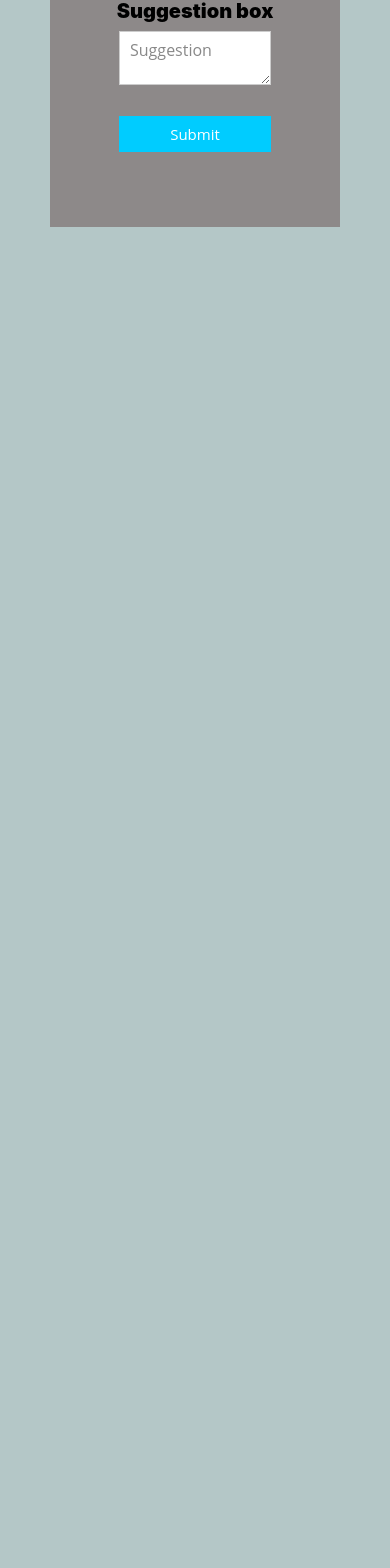
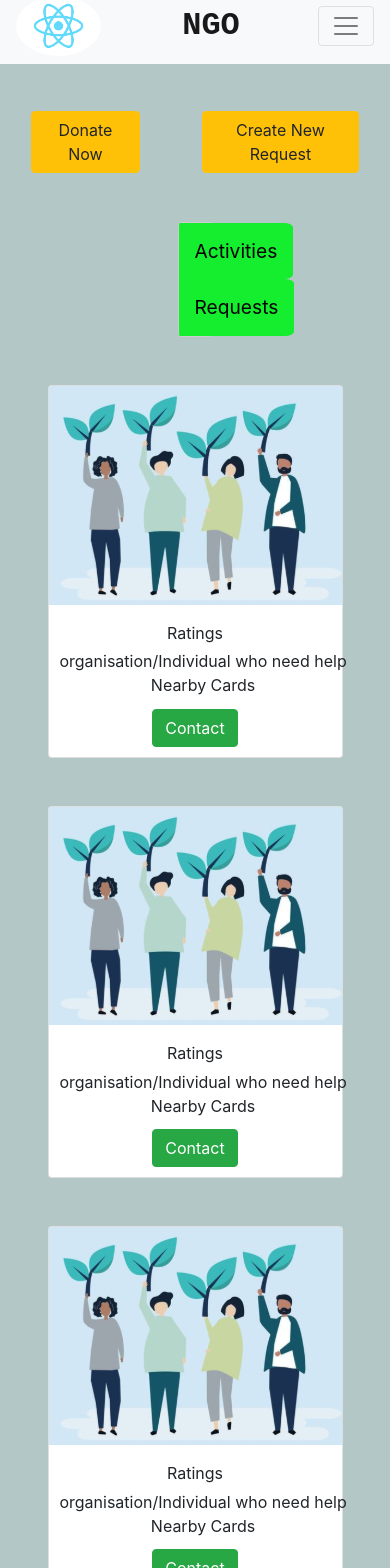
Before and after one commit to gdscnitp/ngo-donations-site, a React (Create React App) app in the folder client/: page /need in a window 390 px wide. Shown: the part 7840-9408 px from the top of the page. Before the commit the page ends 8067 px from the top, so only its background shows below. Built offline with nearby package versions, Linux system fonts and the light colour scheme; the HTML template or start-up script is replaced by a standard one.

Commit message:
Updated Feed Page

```diff
--- a/client/public/index.html
+++ b/client/public/index.html
@@ -43,6 +43,7 @@
       To create a production bundle, use `npm run build` or `yarn build`.
     -->
 
-
+    <script src="https://code.jquery.com/jquery-3.5.1.slim.min.js" integrity="sha384-DfXdz2htPH0lsSSs5nCTpuj/zy4C+OGpamoFVy38MVBnE+IbbVYUew+OrCXaRkfj" crossorigin="anonymous"></script>
+    <script src="https://cdn.jsdelivr.net/npm/bootstrap@4.5.3/dist/js/bootstrap.bundle.min.js" integrity="sha384-ho+j7jyWK8fNQe+A12Hb8AhRq26LrZ/JpcUGGOn+Y7RsweNrtN/tE3MoK7ZeZDyx" crossorigin="anonymous"></script>
   </body>
 </html>
--- a/client/src/App.js
+++ b/client/src/App.js
@@ -12,6 +12,7 @@ import Stories from "./components/home/stories";
 import User from  "./components/User-profile/User.js";
 import {Loginpage} from "./components/Login-page/Login-page";
 import Homepage from "./pages/Homepage";
+import Feedback from "./components/Feed Page/Feedback";
 
 import Event from "./components/Event/Event.js"
 
@@ -50,6 +51,7 @@ function App() {
         </center>
         <Loginpage />
         <Events />
+        <Feedback />
         <Footer />
 
       </div>
--- a/client/src/components/Event Page/Navbar.jsx
+++ b/client/src/components/Event Page/Navbar.jsx
@@ -4,7 +4,7 @@ import c4 from "./images/react.png"
 const Navbar = () => {
     return(
         <>
-
+        <hr className="feed-hr" />
         <nav class="navbar navbar-expand-lg navbar-light bg-light">
         <img src={c4} className="nav-img" alt="Logo" />
   <a class="navbar-brand title-navbar" href="#top"> &nbsp;NGO</a>
--- /dev/null
+++ b/client/src/components/Feed Page/Buttons.jsx
@@ -0,0 +1,28 @@
+import React from "react";
+
+const Button = () => {
+  return (
+      <>
+    <table className="feed-table">
+      <tr>
+        <td>
+          <div>
+            <button className="btn btn-warning mt-3 mb-5 feed-up-btn">
+              Donate Now
+            </button>
+          </div>
+        </td>
+        <td>
+          <div>
+            <button className="btn btn-warning mt-3 mb-5 feed-up-btn">
+              Create New Request
+            </button>
+          </div>
+        </td>
+      </tr>
+    </table>
+    </>
+  );
+};
+
+export default Button;
--- /dev/null
+++ b/client/src/components/Feed Page/Feedback Cards.jsx
@@ -0,0 +1,62 @@
+import React from "react";
+import icon from "./assests/image 21.svg";
+
+const Feed = () => {
+  return (
+    <>
+      <div className="container col-10">
+        <div className="card mt-5 feed-card">
+          <div className="row">
+          <div className="col-md-2">
+              <img src={icon} className="feed-img" alt="Feed" />
+            </div>
+            <div className="col-md-8">
+              <p className="mt-3 mb-3 text-center">
+                Ratings
+              </p>
+              <p className="text-center feed-para">organisation/Individual who need help Nearby Cards</p>
+            </div>
+            <div className="col-md-2">
+              <button className="btn btn-success mt-5 feed-card-btn">Contact</button>
+            </div>
+          </div>
+        </div>
+        <div className="card mt-5 feed-card">
+          <div className="row">
+          <div className="col-md-2">
+              <img src={icon} className="feed-img" alt="Feed1"/>
+            </div>
+            <div className="col-md-8">
+            <p className="mt-3 mb-3 text-center">
+                Ratings
+              </p>
+              <p className="text-center feed-para">organisation/Individual who need help Nearby Cards</p>
+            </div>
+            <div className="col-md-2">
+              <button className="btn btn-success mt-5 feed-card-btn">Contact</button>
+            </div>
+          </div>
+        </div>
+        <div className="card mt-5 feed-card">
+          <div className="row">
+          <div className="col-md-2">
+              <img src={icon} className="feed-img" alt="Feed2" />
+            </div>
+            <div className="col-md-8">
+            <p className="mt-3 mb-3 text-center">
+                Ratings
+              </p>
+              <p className="text-center feed-para">organisation/Individual who need help Nearby Cards</p>
+            </div>
+            <div className="col-md-2">
+              <button className="btn btn-success mt-5 feed-card-btn">Contact</button>
+            </div>
+          </div>
+        </div>
+      </div>
+      <hr className="feed-hr"/>
+    </>
+  );
+};
+
+export default Feed;
--- /dev/null
+++ b/client/src/components/Feed Page/Feedback.css
@@ -0,0 +1,116 @@
+.feed-card{
+    min-width:18rem;
+}
+
+.feed-table{
+   margin-top: 25px;
+   margin-left: auto;
+   margin-right: auto;
+}
+
+.feed-up-btn{
+    margin:80px;
+    margin-bottom: 10px;
+}
+
+.feed-para{
+    position: absolute;
+    top:50%;
+    left:30%;
+}
+.nav1-link{
+    margin:5px;
+    white-space: nowrap;
+}
+.feed-hr {
+    border: dotted #EAF6F6 6px;
+    border-bottom: none;
+    width: 4%;
+    margin: 100px auto;
+  }
+.feed-a{
+    margin-left:37.5%;
+    margin-top: 20%;
+    font-weight: bold;
+    font-size: larger;
+}
+.feed-a1{
+    margin-left: 13.5%;
+    margin-top: 20%;
+    font-weight: bold;
+    font-size: larger;
+}
+.tab {
+    text-align: center;
+    border-radius: 5%;
+    font-size: 1.2rem;
+    border: 1px solid #ccc;
+    background-color:#15EE2E;
+  }
+
+
+  .tab button {
+    background-color: inherit;
+    border: none;
+    cursor: pointer;
+    border-radius: 8%;
+    padding: 14px 16px;
+    transition: 0.3s;
+  }
+  .tab button:hover {
+    background-color: #EEE415;
+  }
+
+  .tab button.active {
+    background-color:aqua;
+  }
+
+
+@media only screen and (max-width:800px) {
+
+    .feed-up-btn{
+        margin:30px;
+        margin-bottom: 10px;
+        display: inline-block;
+
+    }
+    .feed-card-btn{
+        margin-bottom: 10px;
+        margin-left: 0%;
+
+    }
+    .feed-img{
+        width: 100%;
+    }
+    .feed-para{
+        position: absolute;
+        top:100%;
+        left:20%;
+
+    }
+  }
+
+  @media only screen and (max-width:500px) {
+
+    .feed-up-btn{
+        margin:30px;
+        margin-bottom: 10px;
+        display: inline-block;
+
+    }
+    .feed-card-btn{
+        margin-bottom: 10px;
+        margin-left: 0%;
+
+
+    }
+    .feed-img{
+        width: 100%;
+    }
+    .feed-para{
+        position: absolute;
+        top:80%;
+        left:5%;
+
+    }
+  }
--- /dev/null
+++ b/client/src/components/Feed Page/Feedback.jsx
@@ -0,0 +1,19 @@
+import React from "react";
+import Navbar from "../Event Page/Navbar";
+import Feed from "./Feedback Cards";
+import "./Feedback.css";
+import Button from "./Buttons";
+import Tabbs from "./Tabbs";
+
+function Feedback() {
+  return (
+    <>
+      <Navbar />
+      <Button />
+      <Tabbs />
+      <Feed />
+    </>
+  );
+}
+
+export default Feedback;
--- /dev/null
+++ b/client/src/components/Feed Page/Tabbs.jsx
@@ -0,0 +1,18 @@
+import React from "react";
+
+
+const Tabbs = () => {
+    return(
+        <>
+ <div className="container col-2">
+<div class="tab">
+  <button class="tablinks" >Activities</button>
+  <button class="tablinks" >Requests</button>
+</div>
+ </div>
+
+      </>
+    )
+}
+
+export default Tabbs;
```
Also changed, not shown: client/src/components/Feed Page/assests/image 21.svg (added).
